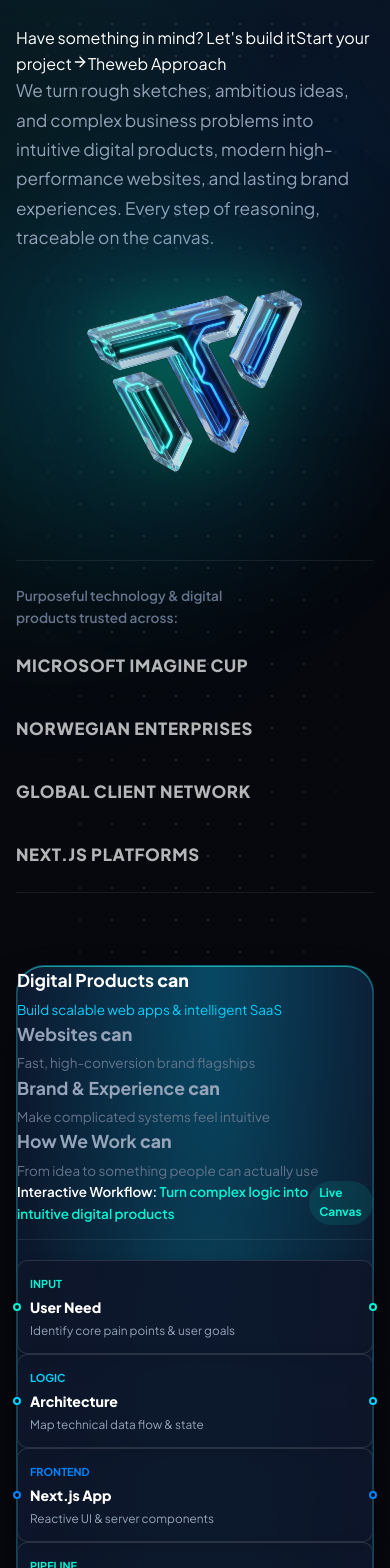
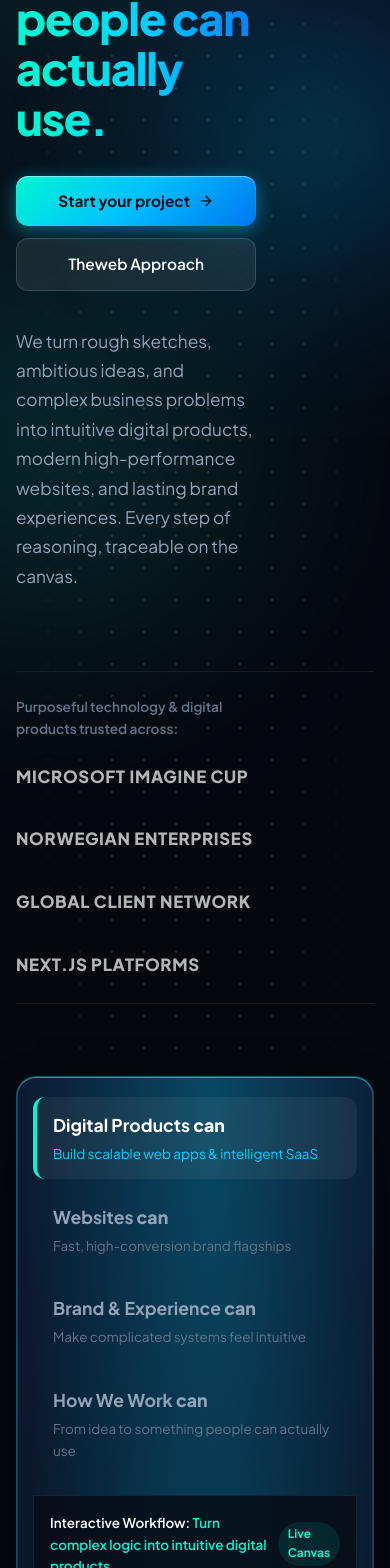
Before and after one commit to bees-arc/theweb, a Next.js app: page / in a window 390 px wide. Shown: the part 408-1976 px from the top of the page. Built offline with nearby package versions, Linux system fonts and the light colour scheme.

Commit message:
feat: add core UI components and global styles

```diff
--- a/app/components/CtaBanner.jsx
+++ b/app/components/CtaBanner.jsx
@@ -45,15 +45,7 @@ export default function CtaBanner() {
             borderRadius: 'var(--radius-2xl)',
           }}
         >
-          <div
-            className="cta-main-grid"
-            style={{
-              display: 'grid',
-              gridTemplateColumns: 'repeat(12, 1fr)',
-              gap: '40px',
-              alignItems: 'center',
-            }}
-          >
+          <div className="cta-main-grid">
             {/* Left Column: Heading & Ethos */}
             <div style={{ gridColumn: 'span 6' }} className="cta-left-col">
               <div className="n8n-badge" style={{ marginBottom: '20px' }}>
--- a/app/components/FeaturedWork.jsx
+++ b/app/components/FeaturedWork.jsx
@@ -100,13 +100,6 @@ export default function FeaturedWork({ onSelectCaseStudy }) {
             <div
               key={study.id}
               className="card-n8n-base case-study-grid"
-              style={{
-                padding: '40px 36px',
-                display: 'grid',
-                gridTemplateColumns: 'repeat(12, 1fr)',
-                gap: '32px',
-                alignItems: 'center',
-              }}
             >
               {/* Left Column: Case Overview */}
               <div style={{ gridColumn: 'span 7' }} className="case-content-col">
--- a/app/components/HowWeWork.jsx
+++ b/app/components/HowWeWork.jsx
@@ -154,16 +154,7 @@ export default function HowWeWork() {
             }}
             className="how-steps-detail"
           >
-            <div
-              className="card-n8n-spark"
-              style={{
-                height: '100%',
-                padding: '40px 36px',
-                display: 'flex',
-                flexDirection: 'column',
-                justifyContent: 'space-between',
-              }}
-            >
+            <div className="card-n8n-spark how-step-detail-card">
               <div>
                 <div
                   style={{
@@ -171,6 +162,8 @@ export default function HowWeWork() {
                     alignItems: 'center',
                     justifyContent: 'space-between',
                     marginBottom: '20px',
+                    flexWrap: 'wrap',
+                    gap: '8px',
                   }}
                 >
                   <span
@@ -200,11 +193,12 @@ export default function HowWeWork() {
 
                 <h3
                   style={{
-                    fontSize: '2.2rem',
+                    fontSize: 'clamp(1.4rem, 4.5vw, 2.2rem)',
                     fontWeight: 800,
                     color: '#FFFFFF',
                     marginBottom: '16px',
                     letterSpacing: '-0.02em',
+                    lineHeight: 1.25,
                   }}
                 >
                   {steps[activeStep].num} — {steps[activeStep].title}
--- a/app/globals.css
+++ b/app/globals.css
@@ -697,18 +697,264 @@ body::before {
   .founder-content-col { grid-column: span 1 !important; }
 }
 
-/* Hero responsive */
-@media (max-width: 960px) {
-  .hero-main-grid { grid-template-columns: 1fr !important; gap: 48px !important; margin-bottom: 48px !important; }
-  .hero-left-col,
-  .hero-right-col { grid-column: span 1 !important; }
-  .viewer-tabs-col,
-  .viewer-canvas-col { grid-column: span 1 !important; }
+/* ---- HERO MAIN GRID & BUTTONS ---- */
+.hero-main-grid {
+  display: grid;
+  grid-template-columns: repeat(12, 1fr);
+  gap: 40px;
+  align-items: center;
+  margin-bottom: 80px;
 }
 
-/* CTA Banner responsive */
-@media (max-width: 900px) {
-  .cta-main-grid { grid-template-columns: 1fr !important; text-align: center; }
-  .cta-left-col,
-  .cta-right-col { grid-column: span 1 !important; }
+.hero-cta-group {
+  display: flex;
+  align-items: center;
+  gap: 14px;
+  flex-wrap: wrap;
+  margin-bottom: 36px;
 }
+
+.hero-btn-main {
+  background: var(--n8n-btn-primary);
+  color: #06090F;
+  font-weight: 700;
+  font-size: 0.96rem;
+  padding: 13px 26px;
+  border-radius: 12px;
+  text-decoration: none;
+  box-shadow: inset 0 1px 1px rgba(255, 255, 255, 0.5), 0 4px 18px rgba(0, 210, 255, 0.45);
+  transition: all 0.2s ease;
+  display: inline-flex;
+  align-items: center;
+  justify-content: center;
+  gap: 8px;
+  max-width: 100%;
+}
+
+.hero-btn-sub {
+  background: rgba(255, 255, 255, 0.08);
+  color: #FFFFFF;
+  border: 1px solid rgba(255, 255, 255, 0.15);
+  font-weight: 600;
+  font-size: 0.96rem;
+  padding: 13px 24px;
+  border-radius: 12px;
+  text-decoration: none;
+  backdrop-filter: blur(16px);
+  transition: all 0.2s ease;
+  display: inline-flex;
+  align-items: center;
+  justify-content: center;
+  max-width: 100%;
+}
+
+.hero-btn-text-desktop { display: inline; }
+.hero-btn-text-mobile  { display: none; }
+
+@media (max-width: 640px) {
+  .hero-cta-group {
+    flex-direction: column;
+    width: 100%;
+    gap: 12px;
+  }
+  .hero-btn-main,
+  .hero-btn-sub {
+    width: 100% !important;
+    min-height: 48px;
+    text-align: center;
+  }
+  .hero-btn-text-desktop { display: none !important; }
+  .hero-btn-text-mobile  { display: inline !important; }
+}
+
+/* ---- HERO LIVE CANVAS VIEWER ---- */
+.hero-viewer-card {
+  padding: 36px 32px;
+  border-radius: var(--radius-2xl);
+  overflow: hidden;
+}
+
+.hero-viewer-grid {
+  display: grid;
+  grid-template-columns: repeat(12, 1fr);
+  gap: 32px;
+  align-items: stretch;
+}
+
+.viewer-tabs-col {
+  grid-column: span 4;
+  display: flex;
+  flex-direction: column;
+  gap: 8px;
+}
+
+.viewer-tab-item {
+  padding: 18px 20px;
+  border-radius: 12px;
+  cursor: pointer;
+  background: transparent;
+  border-left: 4px solid transparent;
+  transition: all 0.2s ease;
+  position: relative;
+}
+
+.viewer-tab-item.active {
+  background: rgba(255, 255, 255, 0.06);
+  border-left-color: var(--brand-cyan-neon);
+}
+
+.viewer-canvas-col {
+  grid-column: span 8;
+  background: rgba(7, 12, 22, 0.85);
+  border: 1px solid rgba(255, 255, 255, 0.08);
+  borderRadius: 16px;
+  padding: 24px;
+  display: flex;
+  flex-direction: column;
+  justify-content: space-between;
+}
+
+.workflow-nodes-grid {
+  display: grid;
+  grid-template-columns: repeat(auto-fit, minmax(130px, 1fr));
+  gap: 12px;
+  position: relative;
+  margin-bottom: 20px;
+}
+
+/* HIDE ALL SCROLLBARS GLOBALLY ACROSS ALL BROWSERS */
+::-webkit-scrollbar {
+  display: none !important;
+  width: 0 !important;
+  height: 0 !important;
+}
+
+* {
+  scrollbar-width: none !important;
+  -ms-overflow-style: none !important;
+}
+
+@media (max-width: 960px) {
+  .hero-viewer-card {
+    padding: 20px 16px !important;
+    border-radius: 20px !important;
+  }
+  .hero-viewer-grid {
+    grid-template-columns: 1fr !important;
+    gap: 20px !important;
+  }
+  .viewer-tabs-col {
+    grid-column: span 1 !important;
+    flex-direction: column !important;
+    overflow: visible !important;
+    gap: 10px !important;
+    width: 100% !important;
+  }
+  .viewer-tab-item {
+    width: 100% !important;
+    min-width: 0 !important;
+    flex-shrink: 1 !important;
+    border-left: 4px solid transparent !important;
+    border-bottom: none !important;
+    padding: 14px 16px !important;
+  }
+  .viewer-tab-item.active {
+    border-left-color: var(--brand-cyan-neon) !important;
+  }
+  .viewer-canvas-col {
+    grid-column: span 1 !important;
+    padding: 16px !important;
+  }
+}
+
+@media (max-width: 640px) {
+  .workflow-nodes-grid {
+    grid-template-columns: repeat(2, 1fr) !important;
+    gap: 10px !important;
+  }
+}
+
+@media (max-width: 420px) {
+  .workflow-nodes-grid {
+    grid-template-columns: 1fr !important;
+    gap: 10px !important;
+  }
+}
+
+/* ---- HOW WE WORK LIFECYCLE ---- */
+.how-steps-grid {
+  display: grid;
+  grid-template-columns: repeat(12, 1fr);
+  gap: 24px;
+  align-items: stretch;
+}
+.how-steps-nav { grid-column: span 5; display: flex; flex-direction: column; gap: 12px; }
+.how-steps-detail { grid-column: span 7; }
+
+.how-step-detail-card {
+  height: 100%;
+  padding: 40px 36px;
+  display: flex;
+  flex-direction: column;
+  justify-content: space-between;
+}
+
+@media (max-width: 960px) {
+  .how-steps-grid { grid-template-columns: 1fr !important; gap: 16px !important; }
+  .how-steps-nav, .how-steps-detail { grid-column: span 1 !important; }
+}
+
+@media (max-width: 640px) {
+  .how-step-detail-card {
+    padding: 20px 16px !important;
+    border-radius: 16px !important;
+  }
+}
+
+/* ---- BENTO GRIDS (WHAT WE DO, APPROACH) ---- */
+.what-we-do-grid {
+  display: grid;
+  grid-template-columns: repeat(auto-fit, minmax(300px, 1fr));
+  gap: 24px;
+  margin-bottom: 40px;
+}
+@media (max-width: 640px) {
+  .what-we-do-grid { grid-template-columns: 1fr !important; gap: 16px !important; }
+}
+
+/* ---- CASE STUDY GRID ---- */
+.case-study-grid {
+  display: grid;
+  grid-template-columns: repeat(12, 1fr);
+  gap: 32px;
+  align-items: center;
+  padding: 40px 36px;
+}
+.case-content-col { grid-column: span 7; }
+.case-results-col { grid-column: span 5; }
+
+@media (max-width: 960px) {
+  .case-study-grid { grid-template-columns: 1fr !important; gap: 24px !important; padding: 24px 20px !important; }
+  .case-content-col, .case-results-col { grid-column: span 1 !important; }
+}
+
+/* ---- CTA BANNER GRID ---- */
+.cta-main-grid {
+  display: grid;
+  grid-template-columns: repeat(12, 1fr);
+  gap: 40px;
+  align-items: center;
+}
+.cta-left-col { grid-column: span 6; }
+.cta-right-col { grid-column: span 6; }
+
+@media (max-width: 960px) {
+  .cta-main-grid { grid-template-columns: 1fr !important; gap: 28px !important; text-align: left; }
+  .cta-left-col, .cta-right-col { grid-column: span 1 !important; }
+}
+
+/* ---- HERO RESPONSIVE OVERRIDES ---- */
+@media (max-width: 960px) {
+  .hero-left-col  { grid-column: span 1 !important; text-align: left; }
+  .hero-right-col { grid-column: span 1 !important; max-width: 320px; margin: 0 auto; }
+}
```
